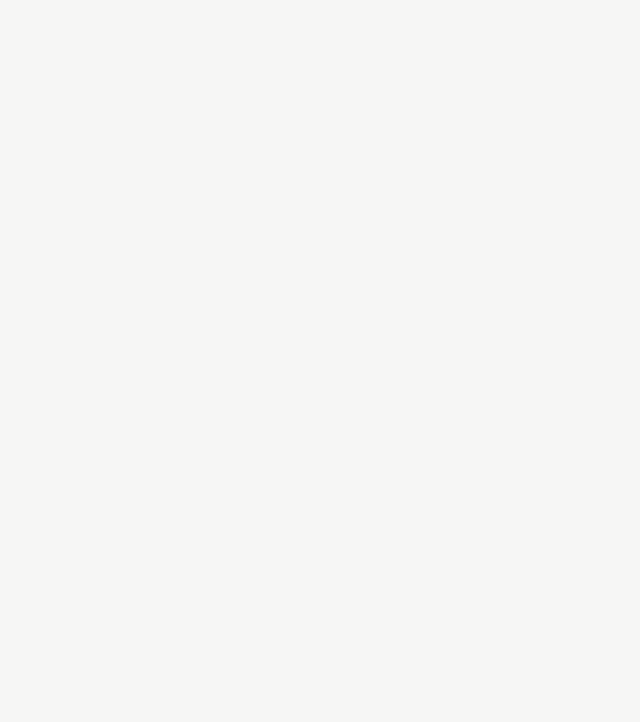
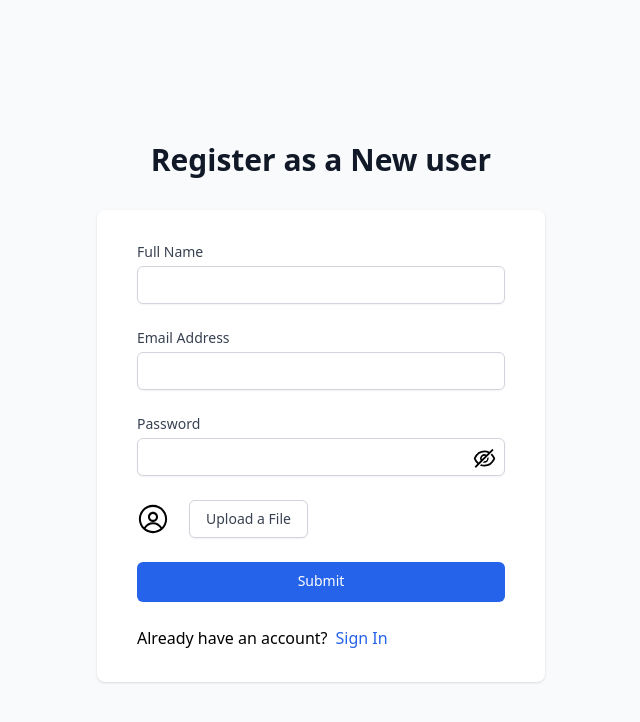
Before and after one commit to imtahirabatool/multiVendor-MERN, a React (Create React App) app in the folder client/: page /sign-up in a window 1280 px wide. Before the commit this address had no page. Shown: the top 722 px of the page, without its empty margins (319-959 px from the left). Built offline with nearby package versions, Linux system fonts and the light colour scheme.

Commit message:
SignUp page Frontend complete

```diff
--- a/client/public/index.html
+++ b/client/public/index.html
@@ -24,7 +24,7 @@
       work correctly both with client-side routing and a non-root public URL.
       Learn how to configure a non-root public URL by running `npm run build`.
     -->
-    <title>React App</title>
+    <title>MultiVendor App</title>
   </head>
   <body>
     <noscript>You need to enable JavaScript to run this app.</noscript>
--- a/client/src/App.js
+++ b/client/src/App.js
@@ -1,13 +1,14 @@
 import React from 'react'
 import "./App.css"
 import {BrowserRouter, Routes, Route} from 'react-router-dom'
-import {LoginPage} from './Routes.js'
+import {LoginPage, SignUpPage} from './Routes.js'
 
 export default function App() {
   return (
     <BrowserRouter>
     <Routes>
       <Route path='/login' element={<LoginPage/>}/>
+      <Route path='/sign-up' element={<SignUpPage/>}/>
       </Routes></BrowserRouter>
   )
 }
--- a/client/src/Routes.js
+++ b/client/src/Routes.js
@@ -1,5 +1,7 @@
-import LoginPage from "../src/pages/Login.jsx"
+import LoginPage from "../src/pages/Login";
+import SignUpPage from"../src/pages/SignUpPage";
 
 export{
   LoginPage,
+  SignUpPage
 };
--- /dev/null
+++ b/client/src/components/SignUp/SignUp.jsx
@@ -0,0 +1,161 @@
+import React, { useState } from "react";
+import { AiOutlineEye, AiOutlineEyeInvisible } from "react-icons/ai";
+import styles from "../../styles/style";
+import {Link} from "react-router-dom"
+import {RxAvatar} from "react-icons/rx"
+function SignUp() {
+  const [email, setEmail] = useState("");
+  const [name, setName] = useState("");
+  const [password, setPassword] = useState("");
+  const [visible, setVisible] = useState(false);
+  const [avatar, setAvatar]=useState(null)
+
+  const handleSubmit=()=>{
+    console.log("bfubvf");
+  }
+  const handleFileInputChange=(e)=>{
+    const file=e.target.file(0);
+    setAvatar(file)
+  }
+
+  return (
+    <div className="min-h-screen bg-gray-50 flex flex-col justify-center py-12 sm:px-6 lg:px-8">
+      <div className="sm:mx-auto sm:w-full sm:max-w-md">
+        <h2 className="mt-6 text-center text-3xl font-extrabold text-gray-900">
+          Register as a New user
+        </h2>
+      </div>
+      <div className="mt-8 sm:mx-auto sm:w-full sm:max-w-md">
+        <div className="bg-white py-8 px-4 shadow sm:rounded-lg sm:px-10">
+          <form className="space-y-6">
+            <div>
+              <label
+                htmlFor="email"
+                className="block text-sm font-medium text-gray-700"
+              >
+                Full Name
+              </label>
+              <div className="mt-1">
+                <input
+                  type="text"
+                  name="text"
+                  autoComplete="name"
+                  required
+                  value={name}
+                  onChange={(e) => {
+                    setName(e.target.value);
+                  }}
+                  className="appearance-none block w-full px-3 py-2 border border-gray-300 rounded-md shadow-sm placeholder-gray-400 focus:outline-none focus:ring-blue-500 focus:border-blue-500 sm:text-sm"
+                />
+              </div>
+            </div>
+            <div>
+              <label
+                htmlFor="email"
+                className="block text-sm font-medium text-gray-700"
+              >
+                Email Address
+              </label>
+              <div className="mt-1">
+                <input
+                  type="email"
+                  name="email"
+                  autoComplete="email"
+                  required
+                  value={email}
+                  onChange={(e) => {
+                    setEmail(e.target.value);
+                  }}
+                  className="appearance-none block w-full px-3 py-2 border border-gray-300 rounded-md shadow-sm placeholder-gray-400 focus:outline-none focus:ring-blue-500 focus:border-blue-500 sm:text-sm"
+                />
+              </div>
+            </div>
+            <div>
+              <label
+                htmlFor="password"
+                className="block text-sm font-medium text-gray-700"
+              >
+                Password
+              </label>
+              <div className="mt-1 relative">
+                <input
+                  type={visible ? "text" : "password"}
+                  name="password"
+                  autoComplete="current-password"
+                  required
+                  value={password}
+                  onChange={(e) => {
+                    setPassword(e.target.value);
+                  }}
+                  className="appearance-none block w-full px-3 py-2 border border-gray-300 rounded-md shadow-sm placeholder-gray-400 focus:outline-none focus:ring-blue-500 focus:border-blue-500 sm:text-sm"
+                />
+                {visible ? (
+                  <AiOutlineEye
+                    className="absolute right-2 top-2 cursor-pointer"
+                    size={25}
+                    onClick={() => setVisible(false)}
+                  />
+                ) : (
+                  <AiOutlineEyeInvisible
+                    className="absolute right-2 top-2 cursor-pointer"
+                    size={25}
+                    onClick={() => setVisible(true)}
+                  />
+                )}
+              </div>
+            </div>
+
+            <div className="">
+                <label
+                 htmlFor="avatar"
+                className="black text-sm font-medium  text-gray-700">
+
+                </label>
+                <div className="mt-2 flex items-center">
+                    <span className="inline-block h-8 w-8 rounded-full overflow-hidden">
+                        {
+                            avatar?
+                            (
+                                <img src={URL.createObjectURL(avatar)}
+                                 alt="avatar"
+                                  className="h-full w-full object-cover rounded-full" />
+                            ):(
+                                <RxAvatar className="h-8 w-8"/>
+                            )
+                        }
+                    </span>
+                    <label
+                    htmlFor="file-input"
+                    className="ml-5 flex items-center justify-center px-4 py-2 border border-gray-300 rounded-md shadow-sm text-sm font-medium text-gray-700 bg-white hover:bg-gray-50">
+                        <span>Upload a File</span>
+                        <input type="file" name="avatar" id="file-input" accept=".jpg,.jpeg,.png"
+                        onChange={handleFileInputChange}
+                        className="sr-only"/>
+                    </label>
+                </div>
+            </div>
+
+            <div className="">
+              <button
+              type="submit"
+              className="group relative w-full h-[40px] flex justify-center py-2 px-4 border border-transparent text-sm font-medium rounded-md text-white bg-blue-600 hover:bg-blue-700 "
+              onSubmit={handleSubmit}>
+                Submit
+              </button>
+            </div>
+            <div className={`${styles.normalFlex} w-full`}>
+              <h4 >
+                Already have an account?
+              </h4>
+              <Link to="/login" className="text-blue-600 pl-2">
+                Sign In
+              </Link>
+            </div>
+          </form>
+        </div>
+      </div>
+    </div>
+  );
+}
+
+export default SignUp;
--- /dev/null
+++ b/client/src/pages/SignUpPage.jsx
@@ -0,0 +1,10 @@
+import React from 'react'
+import SignUp from "../components/SignUp/SignUp"
+
+const SignUpPage = () => {
+  return (
+    <div><SignUp/></div>
+  )
+}
+
+export default SignUpPage
```
